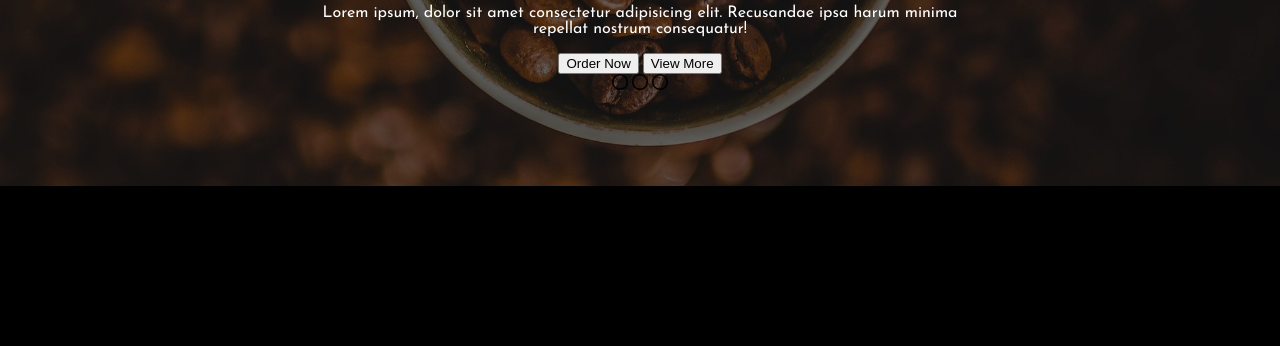
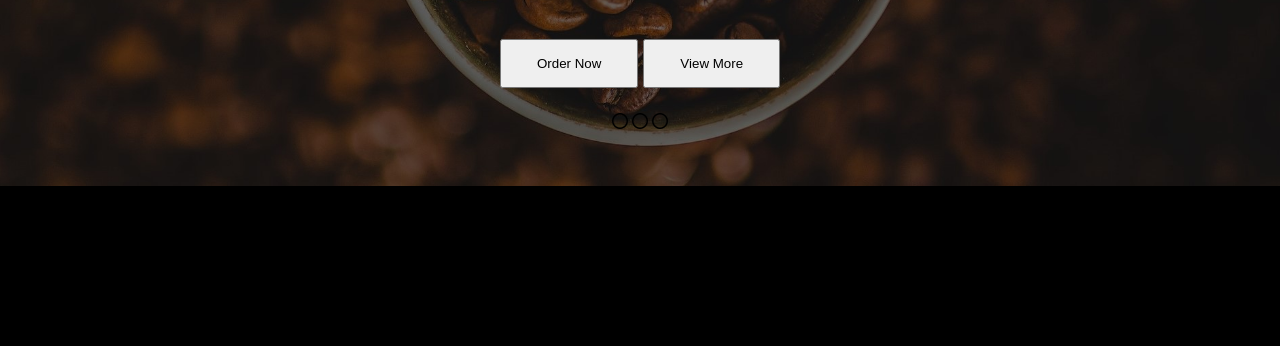
Before and after one commit to Ameer2000Mzori/Coffee-House, a website built with webpack: page src/index.html in a window 1280 px wide. Shown: the part 454-800 px from the top of the page. Built offline with nearby package versions, Linux system fonts and the light colour scheme.

Commit message:
added styling to the header buttons -wrap and header buttons id

```diff
--- a/src/index.html
+++ b/src/index.html
@@ -92,8 +92,8 @@
             ipsa harum minima repellat nostrum consequatur!
           </p>
           <div class="header-Buttons-Wrap">
-            <button class="order-Now-Btn">Order Now</button>
-            <button class="view-More-Btn">View More</button>
+            <button id="header-Buttons" class="order-Now-Btn">Order Now</button>
+            <button id="header-Buttons" class="view-More-Btn">View More</button>
           </div>
         </div>
         <div class="header-Slider-Buttons-Wrap">
--- a/src/style.scss
+++ b/src/style.scss
@@ -215,6 +215,21 @@ body {
         width: 50%;
         color: white;
       }
+
+      .header-Buttons-Wrap {
+        width: 50%;
+        height: 100px;
+        display: flex;
+        flex-direction: row;
+        text-align: center;
+        align-items: center;
+        justify-content: center;
+        gap: 5px;
+
+        #header-Buttons {
+          padding: 15px 35px;
+        }
+      }
     }
   }
 }
```
Also changed, not shown: src/style.css, 1 other file.
